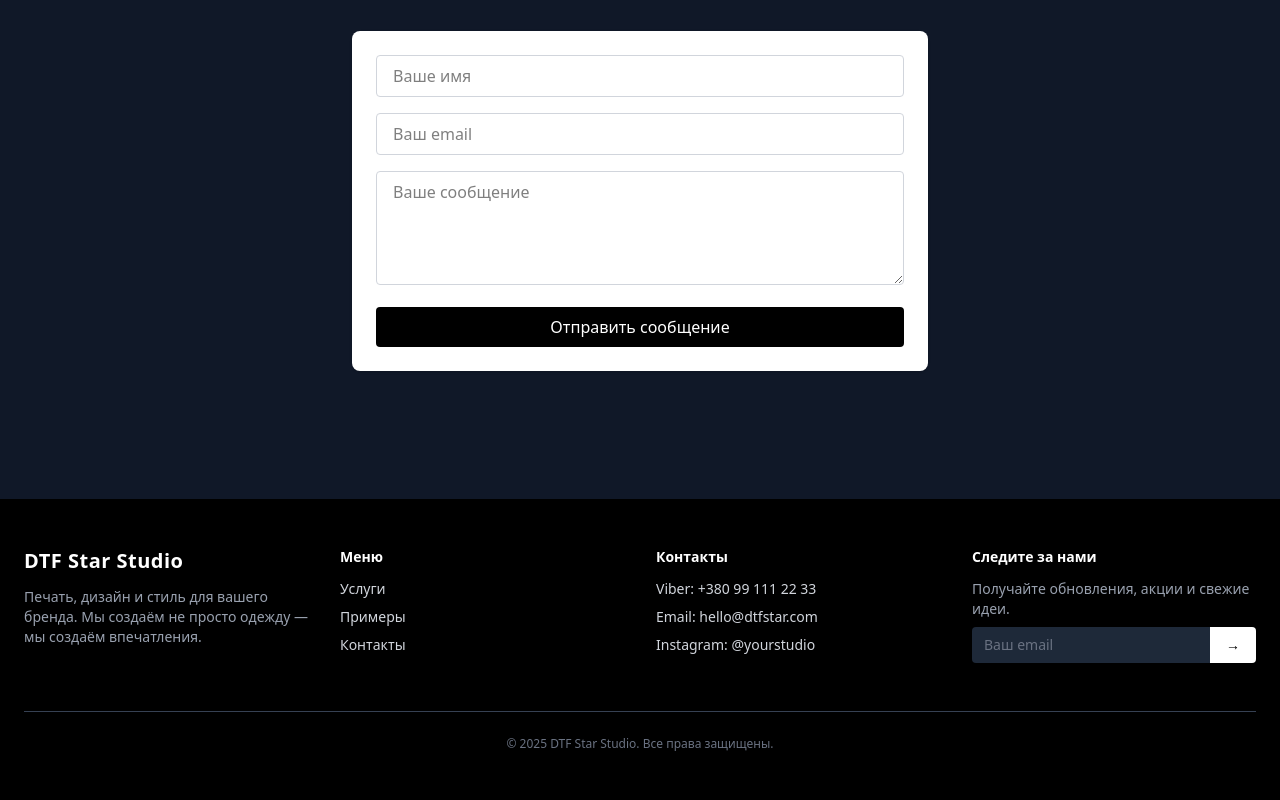
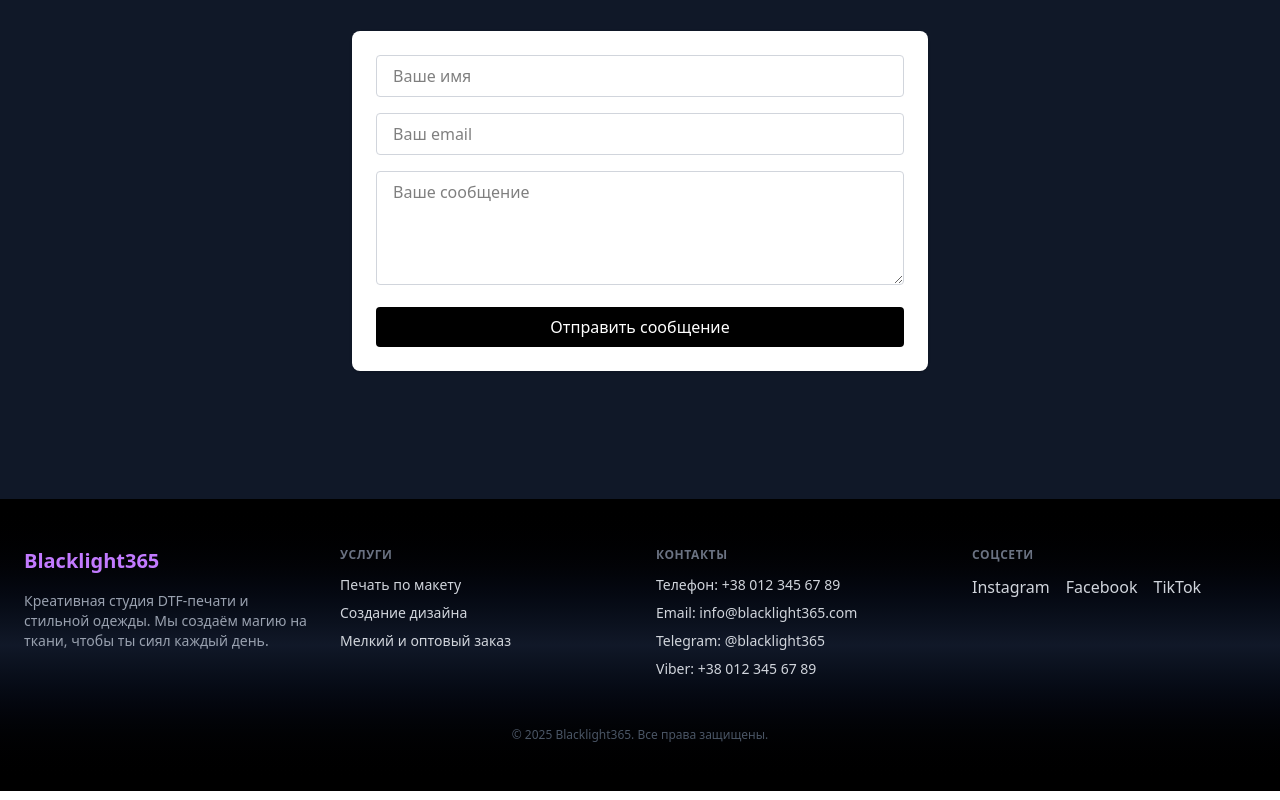
Before and after one commit to gitsolaicity/dtf-studio, a Next.js app: page / in a window 1280 px wide. Shown: the part 2260-3060 px from the top of the page. Built offline with nearby package versions, Linux system fonts and the light colour scheme.

Commit message:
footer-update_09_07_2025

```diff
--- a/components/Footer.tsx
+++ b/components/Footer.tsx
@@ -1,56 +1,46 @@
 export default function Footer() {
   return (
-    <footer className="bg-black text-white py-12 px-6">
-      <div className="max-w-7xl mx-auto grid grid-cols-1 md:grid-cols-4 gap-8 text-sm">
-        {/* Бренд */}
+    <footer className="bg-gradient-to-t from-black via-gray-900 to-black text-gray-300 px-6 py-12">
+      <div className="max-w-7xl mx-auto grid grid-cols-1 md:grid-cols-4 gap-8">
+
         <div>
-          <h3 className="text-xl font-bold mb-3 tracking-wide">DTF Star Studio</h3>
-          <p className="text-gray-400">Печать, дизайн и стиль для вашего бренда. Мы создаём не просто одежду — мы создаём впечатления.</p>
+          <h3 className="text-xl font-semibold mb-4 text-purple-400">Blacklight365</h3>
+          <p className="text-sm text-gray-400 max-w-xs">
+            Креативная студия DTF-печати и стильной одежды. Мы создаём магию на ткани, чтобы ты сиял каждый день.
+          </p>
         </div>
 
-        {/* Меню */}
         <div>
-          <h4 className="font-semibold mb-3">Меню</h4>
-          <ul className="space-y-2 text-gray-300">
-            <li><a href="#services" className="hover:text-white transition">Услуги</a></li>
-            <li><a href="#gallery" className="hover:text-white transition">Примеры</a></li>
-            <li><a href="#contact" className="hover:text-white transition">Контакты</a></li>
+          <h4 className="uppercase tracking-wider text-xs font-semibold mb-3 text-gray-500">Услуги</h4>
+          <ul className="space-y-2 text-sm">
+            <li>Печать по макету</li>
+            <li>Создание дизайна</li>
+            <li>Мелкий и оптовый заказ</li>
           </ul>
         </div>
 
-        {/* Контакты */}
         <div>
-          <h4 className="font-semibold mb-3">Контакты</h4>
-          <ul className="space-y-2 text-gray-300">
-            <li>Viber: <a href="viber://chat?number=%2B380991112233" className="hover:text-white">+380 99 111 22 33</a></li>
-            <li>Email: <a href="mailto:hello@dtfstar.com" className="hover:text-white">hello@dtfstar.com</a></li>
-            <li>Instagram: <a href="https://instagram.com/yourstudio" className="hover:text-white">@yourstudio</a></li>
+          <h4 className="uppercase tracking-wider text-xs font-semibold mb-3 text-gray-500">Контакты</h4>
+          <ul className="space-y-2 text-sm">
+            <li>Телефон: <a href="tel:+380123456789" className="hover:text-purple-400 transition">+38 012 345 67 89</a></li>
+            <li>Email: <a href="mailto:info@blacklight365.com" className="hover:text-purple-400 transition">info@blacklight365.com</a></li>
+            <li>Telegram: <a href="https://t.me/blacklight365" className="hover:text-purple-400 transition">@blacklight365</a></li>
+            <li>Viber: <a href="viber://chat?number=%2B380123456789" className="hover:text-purple-400 transition">+38 012 345 67 89</a></li>
           </ul>
         </div>
 
-        {/* Подписка (заглушка) */}
         <div>
-          <h4 className="font-semibold mb-3">Следите за нами</h4>
-          <p className="text-gray-400 mb-2">Получайте обновления, акции и свежие идеи.</p>
-          <form className="flex">
-            <input
-              type="email"
-              placeholder="Ваш email"
-              className="w-full px-3 py-2 rounded-l bg-gray-800 border-none text-white placeholder-gray-500 focus:outline-none"
-            />
-            <button
-              type="submit"
-              className="bg-white text-black px-4 rounded-r hover:bg-gray-200 transition"
-            >
-              →
-            </button>
-          </form>
+          <h4 className="uppercase tracking-wider text-xs font-semibold mb-3 text-gray-500">Соцсети</h4>
+          <ul className="flex space-x-4">
+            <li><a href="#" className="hover:text-purple-400 transition">Instagram</a></li>
+            <li><a href="#" className="hover:text-purple-400 transition">Facebook</a></li>
+            <li><a href="#" className="hover:text-purple-400 transition">TikTok</a></li>
+          </ul>
         </div>
       </div>
 
-      {/* Линия и копирайт */}
-      <div className="mt-12 border-t border-gray-700 pt-6 text-center text-gray-500 text-xs">
-        © {new Date().getFullYear()} DTF Star Studio. Все права защищены.
+      <div className="mt-12 text-center text-xs text-gray-600 select-none">
+        © {new Date().getFullYear()} Blacklight365. Все права защищены.
       </div>
     </footer>
   );
```
